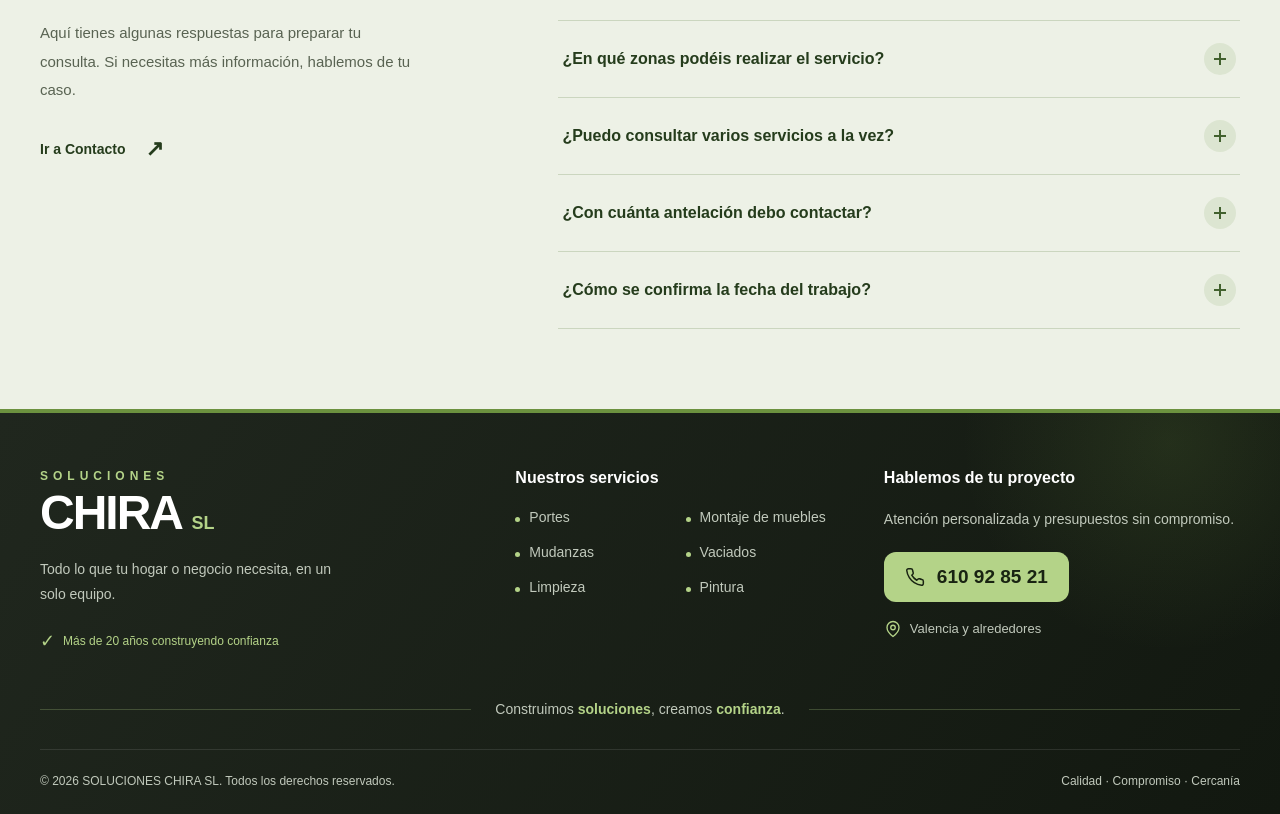
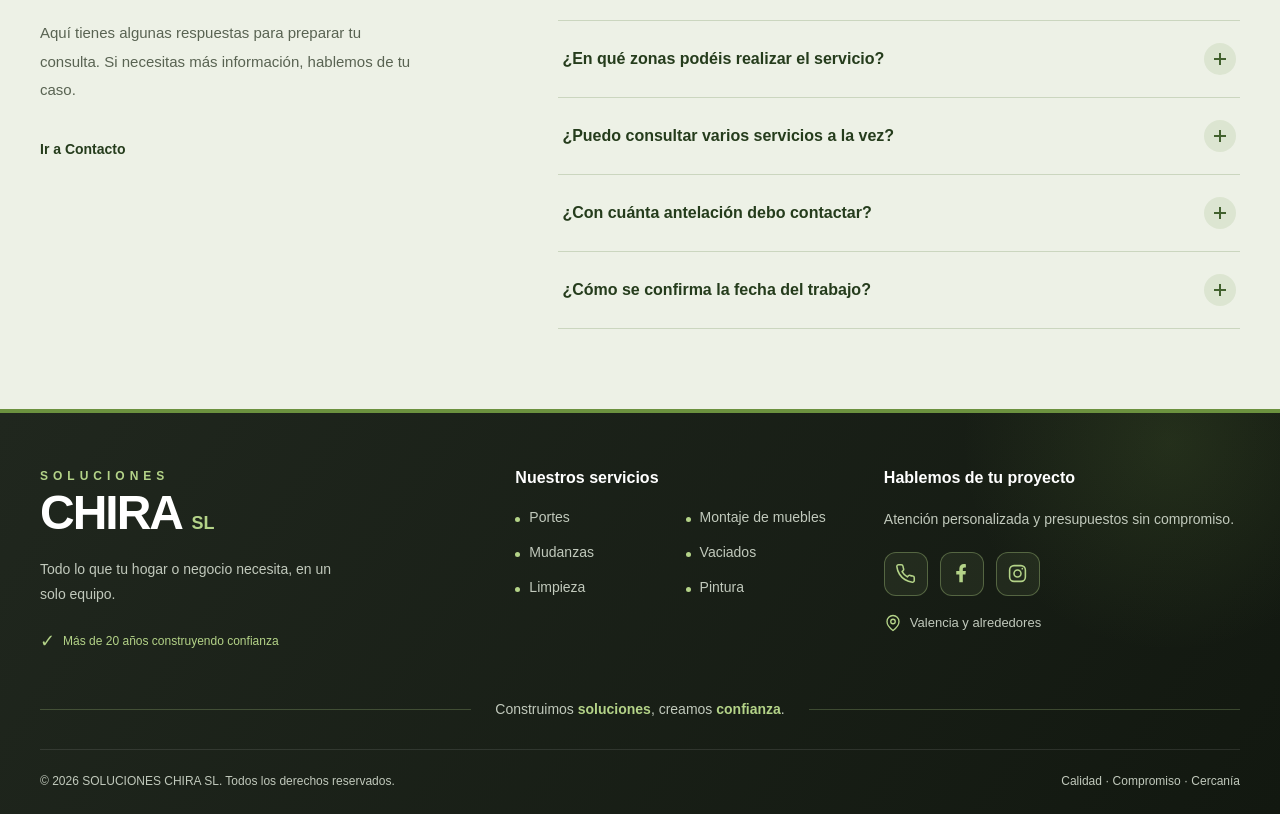
Before and after one commit to josueBarrueta/SolucionesChiraSL, an Angular app in the folder paginaChira/: page /servicios in a window 1280 px wide. Shown: the part 1960-2774 px from the top of the page. Built offline with nearby package versions, Linux system fonts and the light colour scheme.

Commit message:
acualizacion de ventanas y organizacion de proyectos

```diff
--- a/paginaChira/src/app/contacto/contacto.component.html
+++ b/paginaChira/src/app/contacto/contacto.component.html
@@ -62,7 +62,6 @@
           routerLink="/formulario"
         >
           Solicitar presupuesto
-          <span aria-hidden="true">↗</span>
         </a>
 
         <p class="presupuesto-nota">
--- a/paginaChira/src/app/footer/footer.component.html
+++ b/paginaChira/src/app/footer/footer.component.html
@@ -3,6 +3,7 @@
     <div class="footer-top">
       <div class="footer-brand">
         <span class="brand-label">SOLUCIONES</span>
+
         <a class="brand-name" href="/" aria-label="Soluciones Chira SL, inicio">
           CHIRA <span>SL</span>
         </a>
@@ -34,10 +35,16 @@
         <h2>Hablemos de tu proyecto</h2>
         <p>Atención personalizada y presupuestos sin compromiso.</p>
 
-        <a class="phone-button" href="tel:+34610928521">
+        <div class="footer-actions" role="group" aria-label="Contacto y redes sociales">
+          <a
+            class="icon-button"
+            href="tel:+34610928521"
+            aria-label="Llamar a Soluciones Chira SL"
+            title="Llamar"
+          >
             <svg
-            width="20"
-            height="20"
+              width="21"
+              height="21"
               viewBox="0 0 24 24"
               fill="none"
               stroke="currentColor"
@@ -45,6 +52,7 @@
               stroke-linecap="round"
               stroke-linejoin="round"
               aria-hidden="true"
+              focusable="false"
             >
               <path
                 d="M22 16.92v3a2 2 0 0 1-2.18 2
@@ -61,8 +69,61 @@
                 A2 2 0 0 1 22 16.92z"
               />
             </svg>
-          610 92 85 21
           </a>
+
+          <button
+            class="icon-button"
+            type="button"
+            disabled
+            aria-label="Facebook, próximamente"
+            title="Facebook · Próximamente"
+          >
+            <svg
+              width="21"
+              height="21"
+              viewBox="0 0 24 24"
+              fill="currentColor"
+              aria-hidden="true"
+              focusable="false"
+            >
+              <path
+                d="M13.5 22v-9h3l.5-4h-3.5V7c0-1.16.34-2 2-2H17V1.4
+                c-.73-.1-1.47-.15-2.2-.15-3.1 0-5.3 1.9-5.3 5.4V9H6v4h3.5v9z"
+              />
+            </svg>
+          </button>
+
+          <button
+            class="icon-button"
+            type="button"
+            disabled
+            aria-label="Instagram, próximamente"
+            title="Instagram · Próximamente"
+          >
+            <svg
+              width="21"
+              height="21"
+              viewBox="0 0 24 24"
+              fill="none"
+              stroke="currentColor"
+              stroke-width="1.8"
+              stroke-linecap="round"
+              stroke-linejoin="round"
+              aria-hidden="true"
+              focusable="false"
+            >
+              <rect x="3" y="3" width="18" height="18" rx="5" />
+              <circle cx="12" cy="12" r="4" />
+              <circle
+                cx="17.5"
+                cy="6.5"
+                r="1"
+                fill="currentColor"
+                stroke="none"
+              />
+            </svg>
+          </button>
+        </div>
 
         <div class="location">
           <svg
@@ -86,7 +147,10 @@
 
     <div class="footer-slogan">
       <span class="slogan-line" aria-hidden="true"></span>
-      <p>Construimos <strong>soluciones</strong>, creamos <strong>confianza</strong>.</p>
+      <p>
+        Construimos <strong>soluciones</strong>,
+        creamos <strong>confianza</strong>.
+      </p>
       <span class="slogan-line" aria-hidden="true"></span>
     </div>
 
--- a/paginaChira/src/app/footer/footer.component.scss
+++ b/paginaChira/src/app/footer/footer.component.scss
@@ -12,9 +12,9 @@
   background: linear-gradient(125deg, #20271e, #121810);
   border-top: 4px solid #6c923f;
   font-family: inherit;
+}
 
-  // Luz suave en la esquina superior.
-  &::before {
+.footer::before {
   content: "";
   position: absolute;
   top: -180px;
@@ -28,7 +28,6 @@
     transparent 70%
   );
   pointer-events: none;
-  }
 }
 
 .footer-container {
@@ -62,12 +61,12 @@
   line-height: 1;
   letter-spacing: -2px;
   text-decoration: none;
+}
 
-  span {
+.brand-name span {
   color: var(--accent);
   font-size: 18px;
   letter-spacing: 0;
-  }
 }
 
 .footer-brand > p {
@@ -85,13 +84,13 @@
   color: var(--accent);
   font-size: 12px;
   line-height: 1.6;
+}
 
-  span {
+.experience span {
   font-size: 18px;
 }
-}
 
-h2 {
+.footer h2 {
   margin: 0 0 20px;
   color: #ffffff;
   font-size: 16px;
@@ -114,15 +113,15 @@ h2 {
   color: var(--muted);
   font-size: 14px;
   line-height: 1.5;
+}
 
-  &::before {
+.footer-services li::before {
   content: "";
   flex-shrink: 0;
   width: 5px;
   height: 5px;
   border-radius: 50%;
   background: var(--accent);
-  }
 }
 
 .footer-contact > p {
@@ -132,29 +131,55 @@ h2 {
   line-height: 1.8;
 }
 
-.phone-button {
+/* Teléfono, Facebook e Instagram en la misma fila. */
+.footer-actions {
+  display: flex;
+  align-items: center;
+  gap: 12px;
+}
+
+.icon-button {
+  box-sizing: border-box;
   display: inline-flex;
   align-items: center;
   justify-content: center;
-  gap: 12px;
-  padding: 13px 20px;
-  border: 1px solid transparent;
+  flex-shrink: 0;
+  width: 44px;
+  height: 44px;
+  margin: 0;
+  padding: 0;
+  border: 1px solid rgba(180, 211, 136, 0.35);
   border-radius: 12px;
-  background: var(--accent);
-  color: #192312;
-  font-size: 19px;
-  font-weight: 700;
+  background: rgba(180, 211, 136, 0.08);
+  color: var(--accent);
+  font: inherit;
   text-decoration: none;
+  cursor: pointer;
   transition:
     transform 0.2s ease,
     background-color 0.2s ease,
+    border-color 0.2s ease,
     box-shadow 0.2s ease;
+}
 
-  &:hover {
+.icon-button svg {
+  display: block;
+  flex-shrink: 0;
+  width: 21px;
+  height: 21px;
+}
+
+.icon-button:disabled {
+  opacity: 1;
+  cursor: default;
+}
+
+/* Misma animación para los tres iconos. */
+.icon-button:hover {
   transform: translateY(-3px);
-    background: #c6e49f;
-    box-shadow: 0 8px 24px rgba(180, 211, 136, 0.15);
-  }
+  background: rgba(180, 211, 136, 0.16);
+  border-color: var(--accent);
+  box-shadow: 0 8px 20px rgba(180, 211, 136, 0.1);
 }
 
 .location {
@@ -164,11 +189,11 @@ h2 {
   margin-top: 18px;
   color: var(--muted);
   font-size: 13px;
+}
 
-  svg {
+.location svg {
   flex-shrink: 0;
   color: var(--accent);
-  }
 }
 
 .footer-slogan {
@@ -176,8 +201,9 @@ h2 {
   align-items: center;
   gap: 24px;
   margin: 42px 0 28px;
+}
 
-  p {
+.footer-slogan p {
   margin: 0;
   color: var(--muted);
   font-size: 14px;
@@ -185,10 +211,9 @@ h2 {
   line-height: 1.7;
 }
 
-  strong {
+.footer-slogan strong {
   color: var(--accent);
   font-weight: 600;
-  }
 }
 
 .slogan-line {
@@ -207,15 +232,19 @@ h2 {
   color: var(--muted);
   font-size: 12px;
   line-height: 1.6;
+}
 
-  p {
+.footer-bottom p {
   margin: 0;
 }
+
+.footer a:focus-visible,
+.footer button:focus-visible {
+  outline: 2px solid var(--accent);
+  outline-offset: 5px;
 }
 
-a:focus-visible {
-  outline: 2px solid var(--accent);
-  outline-offset: 5px;
+.brand-name:focus-visible {
   border-radius: 4px;
 }
 
@@ -281,11 +310,11 @@ a:focus-visible {
     animation: none;
   }
 
-  .phone-button {
+  .icon-button {
     transition: none;
+  }
 
-    &:hover {
+  .icon-button:hover {
     transform: none;
   }
 }
-}
--- a/paginaChira/src/app/formulario/formulario.component.html
+++ b/paginaChira/src/app/formulario/formulario.component.html
@@ -28,7 +28,7 @@
 
         <div class="direct-contact">
           <span>¿Prefieres llamarnos?</span>
-          <a href="tel:+34610928521">610 92 85 21 ↗</a>
+          <a href="tel:+34610928521">610 92 85 21</a>
         </div>
       </aside>
 
@@ -333,7 +333,6 @@
                 Enviando…
               } @else {
                 Solicitar presupuesto
-                <span aria-hidden="true">↗</span>
               }
             </button>
 
--- a/paginaChira/src/app/home/home.component.html
+++ b/paginaChira/src/app/home/home.component.html
@@ -21,12 +21,10 @@
         <div class="hero-actions hero-enter">
           <a class="button button-primary" href="tel:+34610928521">
             Cuéntanos qué necesitas
-            <span aria-hidden="true">↗</span>
           </a>
 
           <a class="discover-link" href="#bienvenido">
             Descubre Chira
-            <span aria-hidden="true">↓</span>
           </a>
         </div>
 
@@ -176,7 +174,6 @@
 
             <span class="foto-overlay" aria-hidden="true">
               <span class="foto-etiqueta">{{ trabajo.categoria }}</span>
-              <span class="foto-ampliar">↗</span>
             </span>
           </button>
         } @empty {
@@ -191,7 +188,6 @@
 
         <a class="discover-link" routerLink="/contacto">
           Cuéntanos tu idea
-          <span aria-hidden="true">↗</span>
         </a>
       </div>
     </div>
@@ -213,7 +209,7 @@
 
         <a class="button button-light" href="tel:+34610928521">
           <span class="phone-label">LLÁMANOS</span>
-          <span class="phone-number">610 92 85 21 ↗</span>
+          <span class="phone-number">610 92 85 21</span>
         </a>
       </div>
     </div>
--- a/paginaChira/src/app/nosotros/nosotros.component.html
+++ b/paginaChira/src/app/nosotros/nosotros.component.html
@@ -17,7 +17,6 @@
 
         <a class="boton" routerLink="/contacto">
           Cuéntanos qué necesitas
-          <span aria-hidden="true">↗</span>
         </a>
       </div>
 
@@ -99,7 +98,6 @@
 
         <a class="enlace" routerLink="/servicios">
           Descubre nuestros servicios
-          <span aria-hidden="true">↗</span>
         </a>
       </div>
     </section>
@@ -157,7 +155,6 @@
 
       <a class="boton boton-claro" routerLink="/contacto">
         Contacta con nosotros
-        <span aria-hidden="true">↗</span>
       </a>
     </section>
   </div>
--- a/paginaChira/src/app/servicios/servicios.component.html
+++ b/paginaChira/src/app/servicios/servicios.component.html
@@ -76,7 +76,6 @@
 
               <a class="service-link" routerLink="/contacto">
                 {{ service.action }}
-                <span aria-hidden="true">↗</span>
               </a>
             </div>
           </div>
@@ -133,7 +132,7 @@
 
       <a class="phone-button" href="tel:+34610928521">
         <span>HABLEMOS</span>
-        <strong>610 92 85 21 ↗</strong>
+        <strong>610 92 85 21</strong>
       </a>
     </div>
   </section>
@@ -156,7 +155,6 @@
 
         <a class="faq-contact-link" routerLink="/contacto">
           Ir a Contacto
-          <span aria-hidden="true">↗</span>
         </a>
       </div>
 
```
Lines whose indentation alone changed are shown as unchanged.
